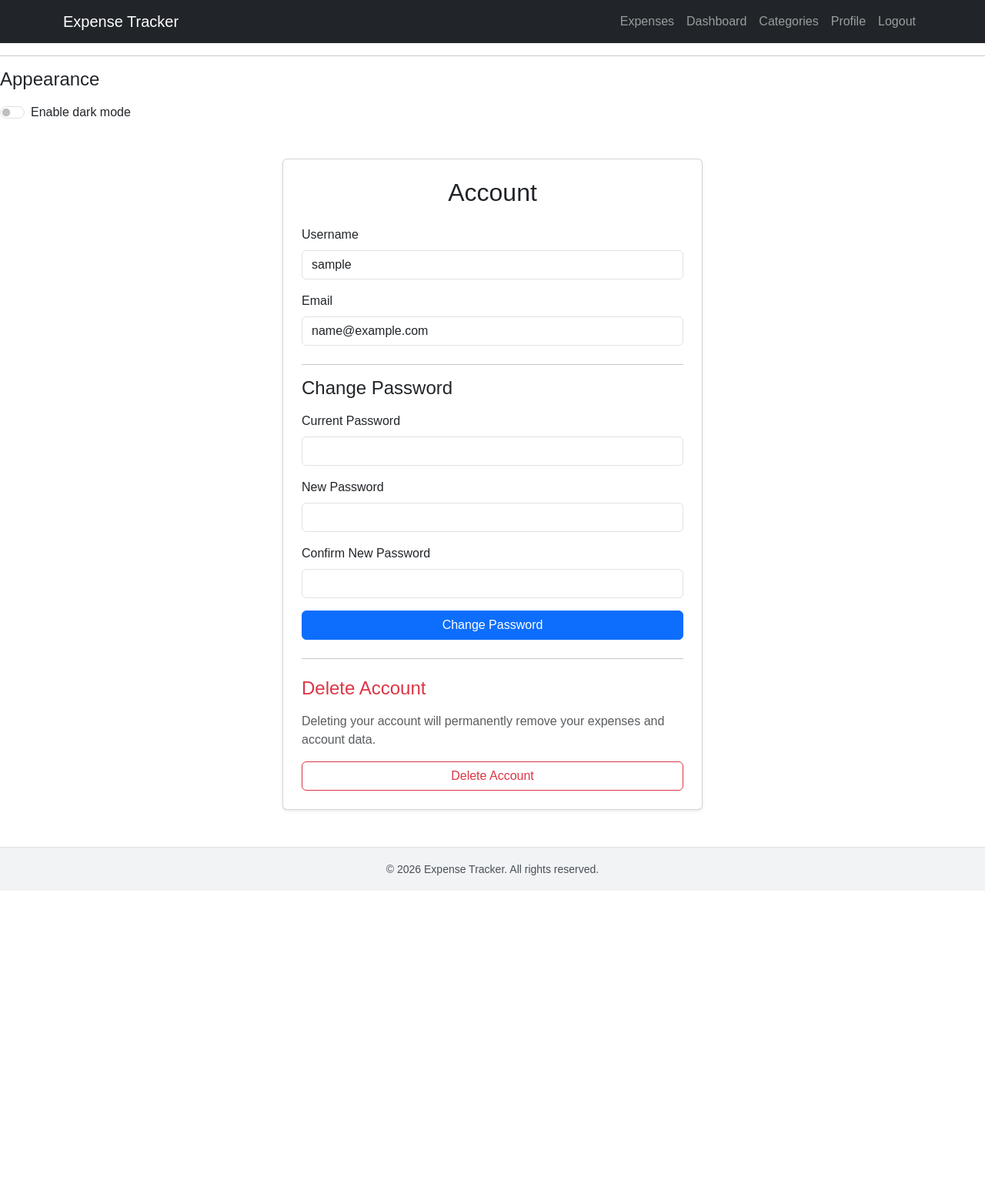
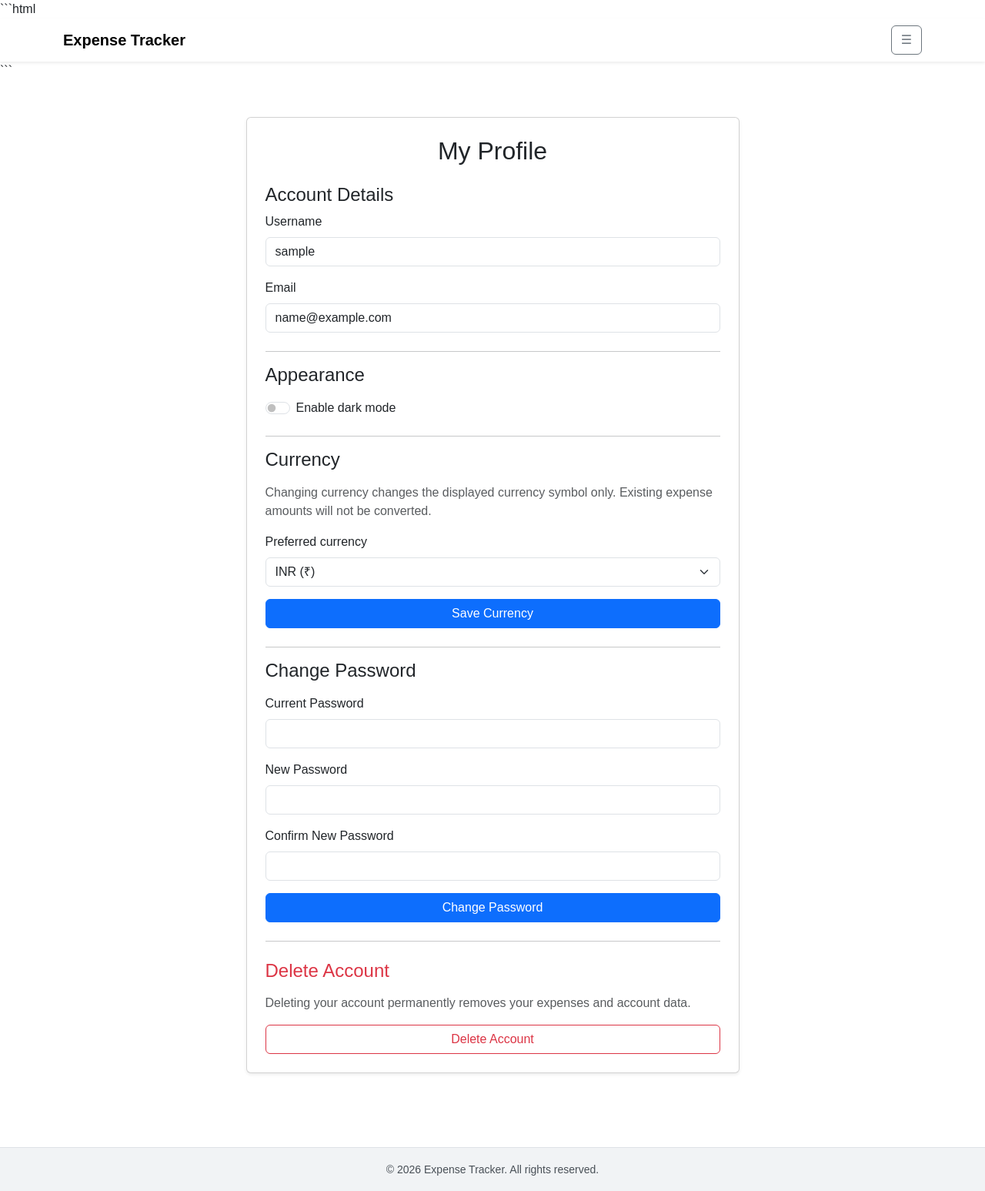
Before and after one commit to ManasaProdduturi/expense-tracker, a Flask app: page /account in a window 1280 px wide. Shown: the whole page at 77% size. Before the commit the page ends 1157 px from the top, so only its background shows below. Run offline with Flask 3, Linux system fonts and the light colour scheme; the visitor is signed in with stand-in values (Sample User, id 1); data comes from the database, SQL or seed files in the repository.

Commit message:
modified some code for uiux

````diff
--- a/templates/account.html
+++ b/templates/account.html
@@ -1,147 +1,113 @@
 {% extends "layout.html" %}
 
-{% block title %}Account{% endblock %}
+{% block title %}Profile{% endblock %}
 
 {% block content %}
-<hr>
-<h4 class="mb-3">Appearance</h4>
-
-<div class="form-check form-switch mb-4">
-    <input
-        class="form-check-input"
-        type="checkbox"
-        id="darkModeToggle"
-    >
-    <label class="form-check-label" for="darkModeToggle">
-        Enable dark mode
-    </label>
-</div>
-
-<div class="container mt-5">
+<div class="container py-5">
     <div class="row justify-content-center">
-        <div class="col-md-7 col-lg-6">
-
+        <div class="col-md-8 col-lg-7">
             <div class="card shadow-sm">
                 <div class="card-body p-4">
+                    <h2 class="text-center mb-4">My Profile</h2>
 
-                    <h2 class="text-center mb-4">Account</h2>
+                    {% for category, message in get_flashed_messages(with_categories=true) %}
+                        <div class="alert alert-{{ category }}">{{ message }}</div>
+                    {% endfor %}
 
                     {% if error %}
-                        <div class="alert alert-danger">
-                            {{ error }}
-                        </div>
+                        <div class="alert alert-danger">{{ error }}</div>
                     {% endif %}
+
+                    <h4>Account Details</h4>
 
                     <div class="mb-3">
                         <label class="form-label">Username</label>
-                        <input
-                            type="text"
-                            class="form-control"
-                            value="{{ user['username'] }}"
-                            readonly
-                        >
+                        <input class="form-control" value="{{ user['username'] }}" readonly>
                     </div>
 
                     <div class="mb-4">
                         <label class="form-label">Email</label>
-                        <input
-                            type="email"
-                            class="form-control"
-                            value="{{ user['email'] }}"
-                            readonly
-                        >
+                        <input type="email" class="form-control" value="{{ user['email'] }}" readonly>
                     </div>
 
                     <hr>
+                    <h4 class="mb-3">Appearance</h4>
 
+                    <div class="form-check form-switch mb-4">
+                        <input class="form-check-input" type="checkbox" id="darkModeToggle">
+                        <label class="form-check-label" for="darkModeToggle">
+                            Enable dark mode
+                        </label>
+                    </div>
+
+                    <hr>
+                    <h4 class="mb-3">Currency</h4>
+                    <p class="text-muted">
+                        Changing currency changes the displayed currency symbol only.
+                        Existing expense amounts will not be converted.
+                    </p>
+
+                    <form action="{{ url_for('change_currency') }}" method="post" class="mb-4">
+                        <label for="currency" class="form-label">Preferred currency</label>
+                        <select id="currency" name="currency" class="form-select mb-3" required>
+                            {% for code, symbol in [
+                                ('INR', '₹'), ('USD', '$'), ('GBP', '£'),
+                                ('EUR', '€'), ('JPY', '¥'), ('KRW', '₩'),
+                                ('AUD', '$'), ('CAD', '$')
+                            ] %}
+                                <option value="{{ code }}"
+                                    {% if user['currency'] == code %}selected{% endif %}>
+                                    {{ code }} ({{ symbol }})
+                                </option>
+                            {% endfor %}
+                        </select>
+                        <button type="submit" class="btn btn-primary w-100">
+                            Save Currency
+                        </button>
+                    </form>
+
+                    <hr>
                     <h4 class="mb-3">Change Password</h4>
 
-                    <form
-                        action="{{ url_for('change_password') }}"
-                        method="post"
-                    >
+                    <form action="{{ url_for('change_password') }}" method="post">
                         <div class="mb-3">
-                            <label
-                                for="current_password"
-                                class="form-label"
-                            >
-                                Current Password
-                            </label>
-
-                            <input
-                                type="password"
-                                id="current_password"
-                                name="current_password"
-                                class="form-control"
-                                required
-                            >
+                            <label for="current_password" class="form-label">Current Password</label>
+                            <input type="password" id="current_password" name="current_password"
+                                   class="form-control" autocomplete="current-password" required>
                         </div>
 
                         <div class="mb-3">
-                            <label
-                                for="new_password"
-                                class="form-label"
-                            >
-                                New Password
-                            </label>
-
-                            <input
-                                type="password"
-                                id="new_password"
-                                name="new_password"
-                                class="form-control"
-                                minlength="8"
-                                required
-                            >
+                            <label for="new_password" class="form-label">New Password</label>
+                            <input type="password" id="new_password" name="new_password"
+                                   class="form-control" minlength="8"
+                                   autocomplete="new-password" required>
                         </div>
 
                         <div class="mb-3">
-                            <label
-                                for="confirm_password"
-                                class="form-label"
-                            >
-                                Confirm New Password
-                            </label>
-
-                            <input
-                                type="password"
-                                id="confirm_password"
-                                name="confirm_password"
-                                class="form-control"
-                                minlength="8"
-                                required
-                            >
+                            <label for="confirm_password" class="form-label">Confirm New Password</label>
+                            <input type="password" id="confirm_password" name="confirm_password"
+                                   class="form-control" minlength="8"
+                                   autocomplete="new-password" required>
                         </div>
 
-                        <button
-                            type="submit"
-                            class="btn btn-primary w-100"
-                        >
+                        <button type="submit" class="btn btn-primary w-100">
                             Change Password
                         </button>
                     </form>
 
-                        <hr class="my-4">
+                    <hr class="my-4">
+                    <h4 class="text-danger mb-3">Delete Account</h4>
+                    <p class="text-muted">
+                        Deleting your account permanently removes your expenses and account data.
+                    </p>
 
-                        <h4 class="text-danger mb-3">Delete Account</h4>
-
-                        <p class="text-muted">
-                            Deleting your account will permanently remove your
-                            expenses and account data.
-                        </p>
-
-                    <form
-                        action="{{ url_for('delete_account_request') }}"
-                        method="post"
-                    >
+                    <form action="{{ url_for('delete_account_request') }}" method="post">
                         <button type="submit" class="btn btn-outline-danger w-100">
                             Delete Account
                         </button>
                     </form>
-
                 </div>
             </div>
-
         </div>
     </div>
 </div>
--- a/templates/add_expense.html
+++ b/templates/add_expense.html
@@ -115,6 +115,12 @@
                         href="{{ url_for('categories') }}"
                     >
                         📂 Categories
+                    </a>
+                </li>
+
+                <li>
+                    <a class="dropdown-item" href="{{ url_for('account') }}">
+                        👤 Profile
                     </a>
                 </li>
 
--- a/templates/categories.html
+++ b/templates/categories.html
@@ -91,6 +91,11 @@
                         📂 Categories
                     </a>
                 </li>
+                <li>
+                    <a class="dropdown-item" href="{{ url_for('account') }}">
+                        👤 Profile
+                    </a>
+                </li>
                 <li><hr class="dropdown-divider"></li>
                 <li>
                     <a class="dropdown-item text-danger" href="{{ url_for('logout') }}">
--- a/templates/dashboard.html
+++ b/templates/dashboard.html
@@ -130,6 +130,12 @@
                         href="{{ url_for('categories') }}"
                     >
                         📂 Categories
+                    </a>
+                </li>
+
+                <li>
+                    <a class="dropdown-item" href="{{ url_for('account') }}">
+                        👤 Profile
                     </a>
                 </li>
 
--- a/templates/expenses.html
+++ b/templates/expenses.html
@@ -206,6 +206,11 @@
                 <li>
                     <a class="dropdown-item" href="{{ url_for('categories') }}">
                         📂 Categories
+                    </a>
+                </li>
+                <li>
+                    <a class="dropdown-item" href="{{ url_for('account') }}">
+                        👤 Profile
                     </a>
                 </li>
                 <li><hr class="dropdown-divider"></li>
--- a/templates/layout.html
+++ b/templates/layout.html
@@ -24,105 +24,62 @@
 
 <body>
 
-<nav class="navbar navbar-expand-lg navbar-dark bg-dark">
+```html
+<nav class="navbar navbar-light bg-white shadow-sm">
     <div class="container">
-
-        <a class="navbar-brand" href="{{ url_for('home') }}">
+        <a class="navbar-brand fw-semibold" href="{{ url_for('home') }}">
             Expense Tracker
         </a>
 
+        <div class="dropdown">
             <button
-            class="navbar-toggler"
+                class="btn btn-outline-secondary"
                 type="button"
-            data-bs-toggle="collapse"
-            data-bs-target="#navbarNav"
-            aria-controls="navbarNav"
+                data-bs-toggle="dropdown"
                 aria-expanded="false"
-            aria-label="Toggle navigation"
+                title="Open menu"
             >
-            <span class="navbar-toggler-icon"></span>
+                ☰
             </button>
 
-        <div
-            class="collapse navbar-collapse"
-            id="navbarNav"
-        >
-            <ul class="navbar-nav ms-auto">
-
+            <ul class="dropdown-menu dropdown-menu-end">
+                <li>
+                    <a class="dropdown-item" href="{{ url_for('home') }}">🏠 Home</a>
+                </li>
+                <li>
+                    <a class="dropdown-item" href="{{ url_for('dashboard') }}">📊 Dashboard</a>
+                </li>
+                <li>
+                    <a class="dropdown-item" href="{{ url_for('expenses') }}">💰 Expenses</a>
+                </li>
+                <li>
+                    <a class="dropdown-item" href="{{ url_for('add_expense') }}">➕ Add Expense</a>
+                </li>
+                <li>
+                    <a class="dropdown-item" href="{{ url_for('categories') }}">📂 Categories</a>
+                </li>
                 {% if session.get("user_id") %}
-
-                    <li class="nav-item">
-                        <a
-                            class="nav-link"
-                            href="{{ url_for('expenses') }}"
-                        >
-                            Expenses
-                        </a>
+                <li>
+                    <a class="dropdown-item" href="{{ url_for('account') }}">👤 Profile</a>
                 </li>
-
-                    <li class="nav-item">
-                        <a
-                            class="nav-link"
-                            href="{{ url_for('dashboard') }}"
-                        >
-                            Dashboard
-                        </a>
+                <li><hr class="dropdown-divider"></li>
+                <li>
+                    <a class="dropdown-item text-danger" href="{{ url_for('logout') }}">🚪 Logout</a>
                 </li>
-
-                    <li class="nav-item">
-                        <a
-                            class="nav-link"
-                            href="{{ url_for('categories') }}"
-                        >
-                            Categories
-                        </a>
+                {% else %}
+                <li><hr class="dropdown-divider"></li>
+                <li>
+                    <a class="dropdown-item" href="{{ url_for('login') }}">Login</a>
                 </li>
-
-                    <li class="nav-item">
-                        <a
-                            class="nav-link"
-                            href="{{ url_for('account') }}"
-                        >
-                            Profile
-                        </a>
+                <li>
+                    <a class="dropdown-item" href="{{ url_for('register') }}">Register</a>
                 </li>
-
-                    <li class="nav-item">
-                        <a
-                            class="nav-link"
-                            href="{{ url_for('logout') }}"
-                        >
-                            Logout
-                        </a>
-                    </li>
-
-                {% else %}
-
-                    <li class="nav-item">
-                        <a
-                            class="nav-link"
-                            href="{{ url_for('login') }}"
-                        >
-                            Login
-                        </a>
-                    </li>
-
-                    <li class="nav-item">
-                        <a
-                            class="nav-link"
-                            href="{{ url_for('register') }}"
-                        >
-                            Register
-                        </a>
-                    </li>
-
                 {% endif %}
-
             </ul>
         </div>
-
     </div>
 </nav>
+```
 
 <main>
     {% block content %}{% endblock %}
````
Also changed, not shown: static/css/style.css (+60 -0 lines), templates/index.html (+15 -0 lines), templates/login.html (+16 -22 lines). Lines whose indentation alone changed are shown as unchanged.
